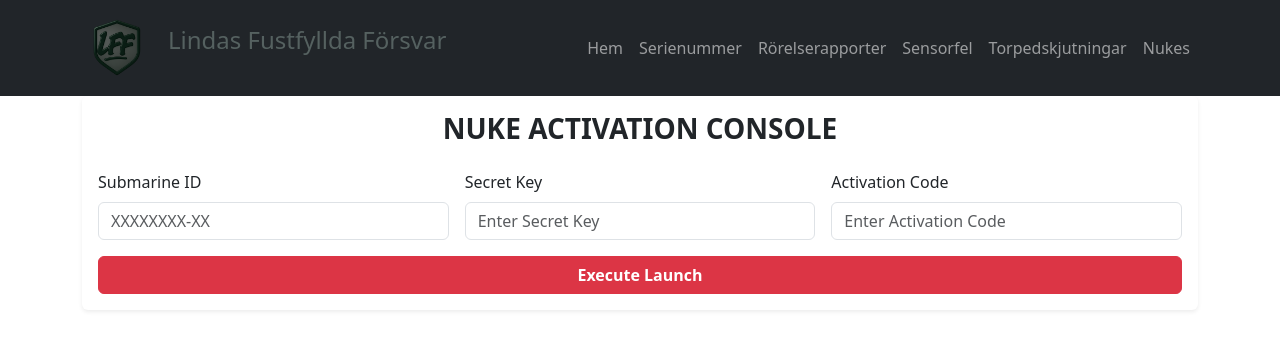
After one commit to Gustavsahlberg/Ubatcentralen, a Flask app: page /nuke in a window 1280 px wide. The commit adds this page. Shown: the top 350 px of the page. Run offline with Flask 3, Linux system fonts and the light colour scheme; parts of the project's set-up code (start-up, migrations or seed data) failed here and were passed over.

Commit message:
Initial commit, Nuke aktivering, frontend ska utvecklas mer. MVP just nu

```diff
--- /dev/null
+++ b/Sektioner/nuke.py
@@ -0,0 +1,23 @@
+import hashlib
+from datetime import date
+from flask import Blueprint, render_template, request
+from Funktioner.nuke_activator import NukeActivator
+
+
+
+nuke_bp = Blueprint("Nuke", __name__)
+
+
+activator = NukeActivator()
+
+@nuke_bp.route("/nuke", methods=["GET", "POST"])
+def nuke():
+    result = None
+    if request.method == "POST":
+        submarine_id = request.form.get("submarine_id")
+        secret_key = request.form.get("secret_key")
+        activation_code = request.form.get("activation_code")
+
+        result = activator.activate_nuke(submarine_id, secret_key, activation_code)
+
+    return render_template("nuke.html", result=result)
--- a/app.py
+++ b/app.py
@@ -1,12 +1,15 @@
 from flask import Flask
 from Sektioner.info import info_bp
-
+from Sektioner.nuke import nuke_bp
 
 app = Flask(__name__)
 app.config.from_object('config.ConfigDebug')
 
 
 app.register_blueprint(info_bp)
+app.register_blueprint(nuke_bp)
+
+
 
 if __name__  == "__main__":
     app.run(debug=True)
--- a/templates/base.html
+++ b/templates/base.html
@@ -38,7 +38,7 @@
         <li class="nav-item"><a class="nav-link" href="/">Rörelserapporter</a></li>
         <li class="nav-item"><a class="nav-link" href="/">Sensorfel</a></li>
         <li class="nav-item"><a class="nav-link" href="/">Torpedskjutningar</a></li>
-        <li class="nav-item"><a class="nav-link" href="/">Nukes</a></li>
+        <li class="nav-item"><a class="nav-link" href="{{ url_for('Nuke.nuke') }}">Nukes</a></li>
       </ul>
     </div>
   </div>
--- /dev/null
+++ b/templates/nuke.html
@@ -0,0 +1,61 @@
+{% extends "base.html" %}
+
+{% block title %}Nuke Activation Console{% endblock %}
+
+{% block content %}
+<section id="nuke" class="mt-5 pt-5">
+  <div class="container">
+    <div class="row justify-content-center">
+      <div class="col-lg-12">
+
+        <div class="card shadow-sm border-0">
+          <div class="card-body">
+
+            <h3 class="text-uppercase fw-semibold mb-4 text-center">Nuke Activation Console</h3>
+
+            <form method="POST" class="row g-3">
+              <div class="col-md-4">
+                <label class="form-label">Submarine ID</label>
+                <input type="text" name="submarine_id" class="form-control" placeholder="XXXXXXXX-XX" required>
+              </div>
+
+              <div class="col-md-4">
+                <label class="form-label">Secret Key</label>
+                <input type="text" name="secret_key" class="form-control" placeholder="Enter Secret Key" required>
+              </div>
+
+              <div class="col-md-4">
+                <label class="form-label">Activation Code</label>
+                <input type="text" name="activation_code" class="form-control" placeholder="Enter Activation Code" required>
+              </div>
+
+              <div class="col-12 d-grid">
+                <button type="submit" class="btn btn-danger fw-bold">
+                  Execute Launch
+                </button>
+              </div>
+            </form>
+
+            {% if result %}
+              <div class="mt-4">
+                {% if result.status == "success" %}
+                  <div class="alert alert-success">
+                    <strong>{{ result.message }}</strong><br>
+                    Hash: <code>{{ result.hash }}</code>
+                  </div>
+                {% else %}
+                  <div class="alert alert-danger">
+                    {{ result.message }}
+                  </div>
+                {% endif %}
+              </div>
+            {% endif %}
+
+          </div>
+        </div>
+
+      </div>
+    </div>
+  </div>
+</section>
+{% endblock %}
```
Also changed, not shown: Funktioner/nuke_activator.py (added, +46 -0 lines).
